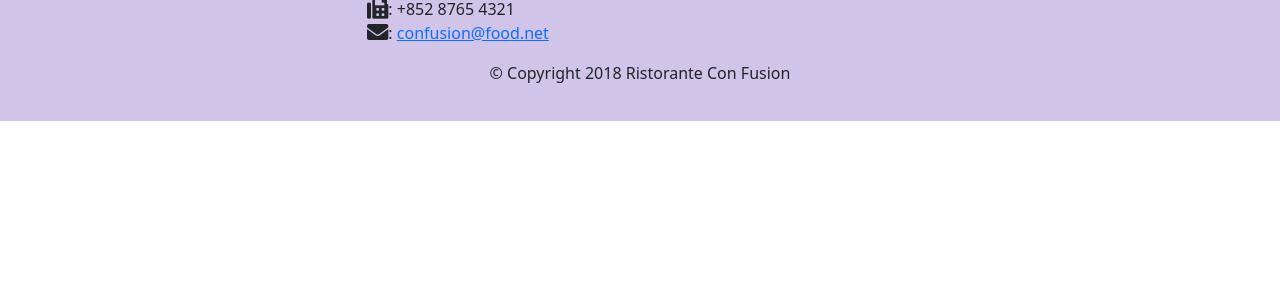
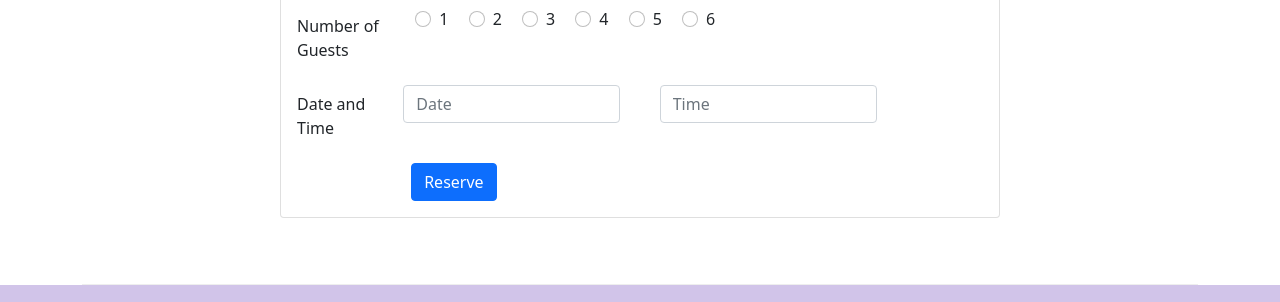
Before and after one commit to NietoCurcio/confusion-UI, a website: page index.html in a window 1280 px wide. Shown: the part 1725-2027 px from the top of the page. Before the commit the page ends 1846 px from the top, so only its background shows below. Drawn offline with nearby package versions, Linux system fonts and the light colour scheme.

Commit message:
assignment 2

```diff
--- a/index.html
+++ b/index.html
@@ -57,7 +57,7 @@
               >
             </li>
             <li class="nav-item">
-              <a href="#" class="nav-link"
+              <a href="contactus.html" class="nav-link"
                 ><i class="fa fa-address-card fa-lg"></i> Contact</a
               >
             </li>
@@ -69,7 +69,7 @@
     <header class="mb-4 rounded-3 jumbotron">
       <div class="container">
         <div class="row row-header">
-          <div class="col-md-7">
+          <div class="col-md">
             <h1 class="display-5 fw-bold">Ristorante con Fusion</h1>
             <p class="fs-4">
               We take inspiration from the World's best cuisines, and create a
@@ -77,8 +77,19 @@
               your culinary senses!
             </p>
           </div>
-          <div class="col-sm align-self-center">
-            <img src="img/logo.png" class="img-fluid" alt="Ristorante" />
+          <div class="col-md-6 align-self-center">
+            <div class="row align-items-center">
+              <div class="col-sm-6 mb-3">
+                <img src="img/logo.png" class="img-fluid" alt="Ristorante" />
+              </div>
+              <div class="col">
+                <a
+                  class="btn btn-sm btn-warning ps-5 pe-5 fs-5"
+                  href="#reserveTable"
+                  >Reserve Table</a
+                >
+              </div>
+            </div>
           </div>
         </div>
       </div>
@@ -114,13 +125,23 @@
           <h3>This Month's Promotions</h3>
         </div>
         <div class="col">
-          <h2>Weekend Grand Buffet</h2>
-          <p>
-            Featuring mouthwatering combinations with a choice of five different
-            salads, six enticing appetizers, six main entrees and five choicest
-            desserts. Free flowing bubbly and soft drinks. All for just $19.99
-            per person
-          </p>
+          <div class="d-flex">
+            <div class="flex-grow-1 ms-3">
+              <h2>
+                Weekend Grand Buffet
+                <span class="badge bg-danger">NEW</span>
+              </h2>
+              <p>
+                Featuring mouthwatering combinations with a choice of five
+                different salads, six enticing appetizers, six main entrees and
+                five choicest desserts. Free flowing bubbly and soft drinks. All
+                for just $19.99 per person
+              </p>
+            </div>
+            <div class="flex-shrink-0 align-self-center">
+              <img class="img-thumbnail" src="img/buffet.png" alt="Buffet" />
+            </div>
+          </div>
         </div>
       </div>
 
@@ -146,6 +167,118 @@
           </div>
         </div>
       </div>
+
+      <section
+        class="row row-content align-items-center justify-content-center"
+      >
+        <div class="col-sm-8">
+          <div class="card text-white mb-3">
+            <h2 class="card-header bg-warning">Reserve a Table</h2>
+            <div class="card-body text-dark">
+              <form id="reserveTable">
+                <div class="row mb-3">
+                  <label for="guestsLabel" class="col-md-2 col-form-label"
+                    >Number of Guests</label
+                  >
+                  <div class="col-md-10">
+                    <div class="form-check form-check-inline">
+                      <input
+                        class="form-check-input"
+                        type="radio"
+                        name="guests"
+                        id="guests1"
+                        value="1"
+                      />
+                      <label class="form-check-label" for="guests1">1</label>
+                    </div>
+                    <div class="form-check form-check-inline">
+                      <input
+                        class="form-check-input"
+                        type="radio"
+                        name="guests"
+                        id="guests2"
+                        value="2"
+                      />
+                      <label class="form-check-label" for="guests2">2</label>
+                    </div>
+                    <div class="form-check form-check-inline">
+                      <input
+                        class="form-check-input"
+                        type="radio"
+                        name="guests"
+                        id="guests3"
+                        value="3"
+                      />
+                      <label class="form-check-label" for="guests3">3</label>
+                    </div>
+                    <div class="form-check form-check-inline">
+                      <input
+                        class="form-check-input"
+                        type="radio"
+                        name="guests"
+                        id="guests4"
+                        value="4"
+                      />
+                      <label class="form-check-label" for="guests4">4</label>
+                    </div>
+                    <div class="form-check form-check-inline">
+                      <input
+                        class="form-check-input"
+                        type="radio"
+                        name="guests"
+                        id="guests5"
+                        value="5"
+                      />
+                      <label class="form-check-label" for="guests5">5</label>
+                    </div>
+                    <div class="form-check form-check-inline">
+                      <input
+                        class="form-check-input"
+                        type="radio"
+                        name="guests"
+                        id="guests6"
+                        value="6"
+                      />
+                      <label class="form-check-label" for="guests6">6</label>
+                    </div>
+                  </div>
+                </div>
+                <div class="row mb-3">
+                  <label for="dateAndTime" class="col-md-2 col-form-label"
+                    >Date and Time</label
+                  >
+                  <div class="col-md-8">
+                    <div class="row justify-content-space-between">
+                      <input
+                        type="text"
+                        class="col form-control"
+                        id="date"
+                        name="date"
+                        placeholder="Date"
+                      />
+                      <div class="col-1"></div>
+                      <input
+                        type="text"
+                        class="col form-control"
+                        id="date"
+                        name="date"
+                        placeholder="Time"
+                      />
+                    </div>
+                  </div>
+                </div>
+                <div class="row ms-5">
+                  <div class="offset-md-1 col-md-10">
+                    <button type="submit" class="btn btn-primary">
+                      Reserve
+                    </button>
+                  </div>
+                </div>
+              </form>
+            </div>
+          </div>
+        </div>
+      </section>
     </div>
 
     <footer class="footer">
@@ -159,7 +292,11 @@
                 <a class="text-decoration-none" href="aboutus.html">About</a>
               </li>
               <li><a class="text-decoration-none" href="#">Menu</a></li>
-              <li><a class="text-decoration-none" href="#">Contact</a></li>
+              <li>
+                <a class="text-decoration-none" href="contactus.html"
+                  >Contact</a
+                >
+              </li>
             </ul>
           </div>
           <div class="col-7 col-sm-5">
```
